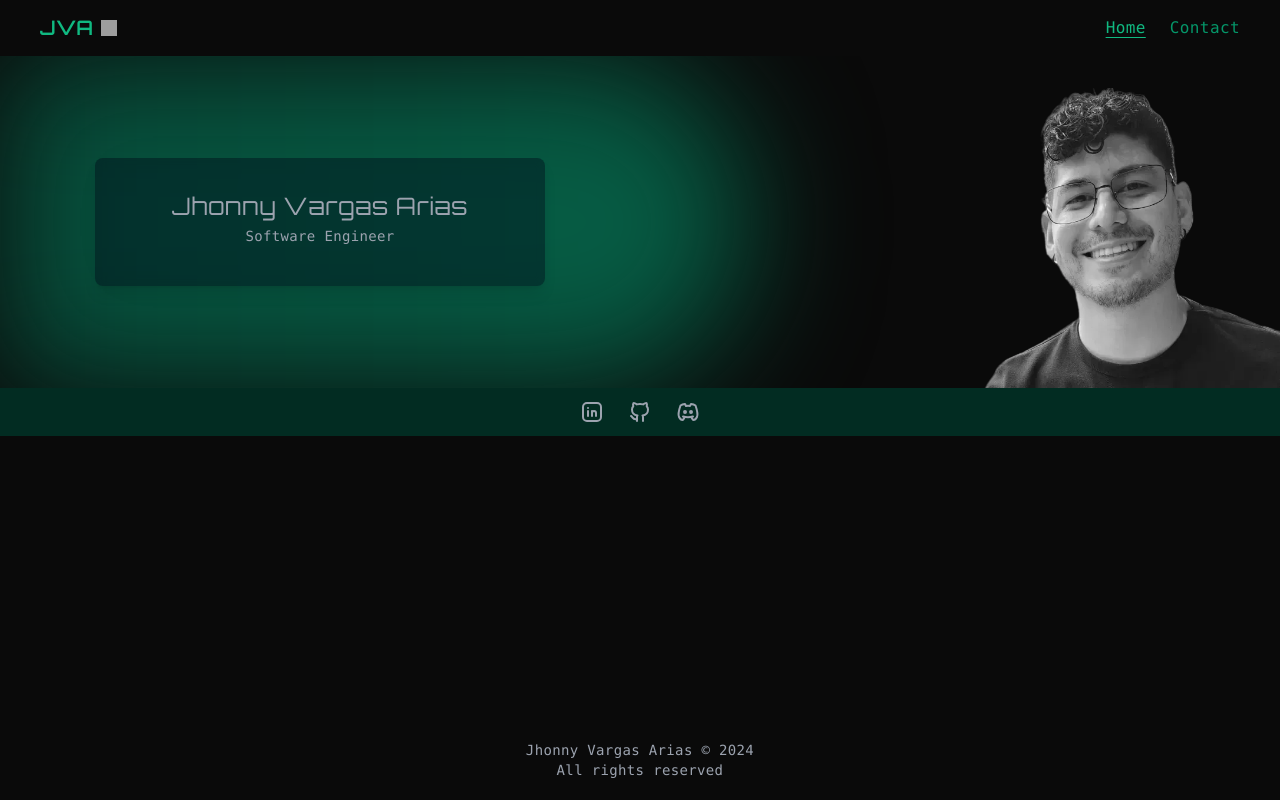
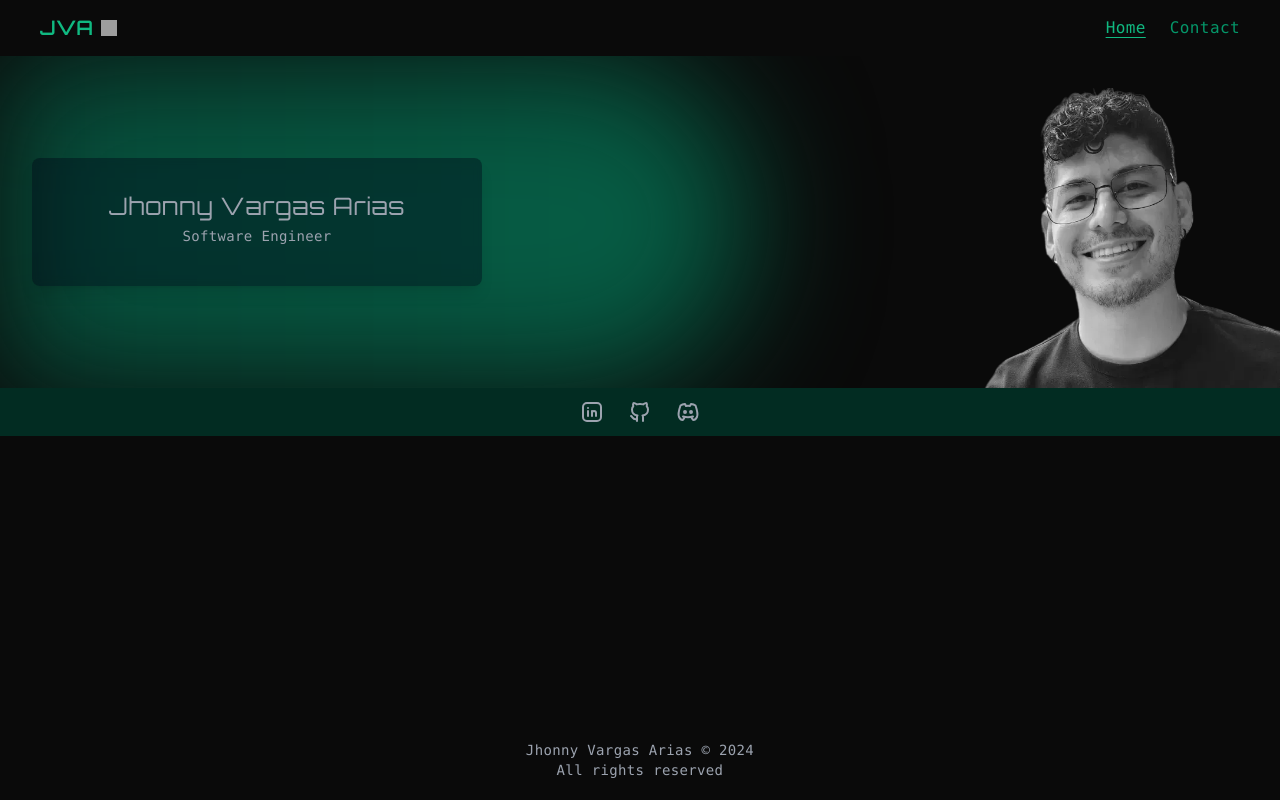
Before and after one commit to jhonny17/portfolio, a Next.js app: page / in a window 1280 px wide. Built offline with nearby package versions, Linux system fonts and the light colour scheme; grey boxes are pictures that could not be loaded.

Commit message:
Packages upgrade

```diff
--- a/src/sections/Profile/Profile.tsx
+++ b/src/sections/Profile/Profile.tsx
@@ -10,10 +10,9 @@ export const Profile = () => {
   return (
     <section
       className={cx(
-        'grid',
-        'sm:grid-cols-[1fr,auto]',
-        'lg:grid-cols-[1fr,1fr]',
-        'items-center',
+        'flex',
+        'flex-col',
+        'sm:flex-row',
         'w-full',
         'relative',
         'overflow-hidden',
@@ -32,7 +31,9 @@ export const Profile = () => {
         )}
       />
 
-      <div className={cx('p-8', 'order-2', 'sm:order-1')}>
+      <div
+        className={cx('p-8', 'order-2', 'sm:order-1', 'flex', 'items-center')}
+      >
         <Card className={cx('grid', 'mx-auto', 'sm:w-[390px]', 'md:w-[450px]')}>
           <div className={cx('mb-2', 'text-center')}>
             <h2 className={cx('font-logo', 'text-2xl', 'mb-1')}>
@@ -47,6 +48,8 @@ export const Profile = () => {
         className={cx(
           'order-1',
           'sm:order-2',
+          'ml-auto',
+          'w-full',
           'bg-neutral-950',
           'sm:bg-transparent',
         )}
```
Also changed, not shown: package.json (+14 -14 lines), 1 other file (tests, documents, lock files or other folders).
